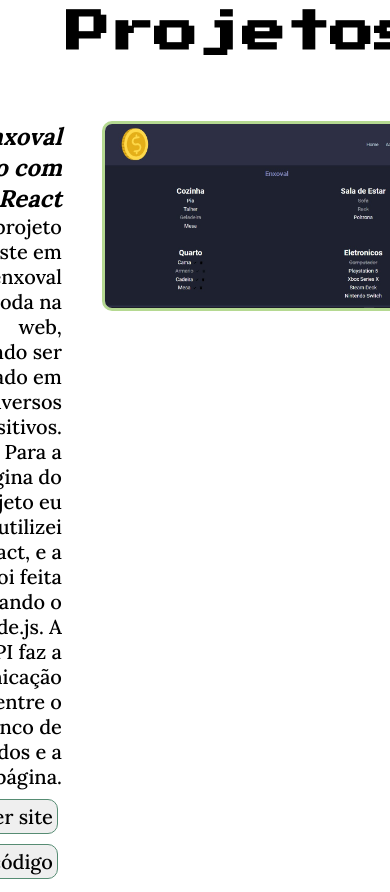
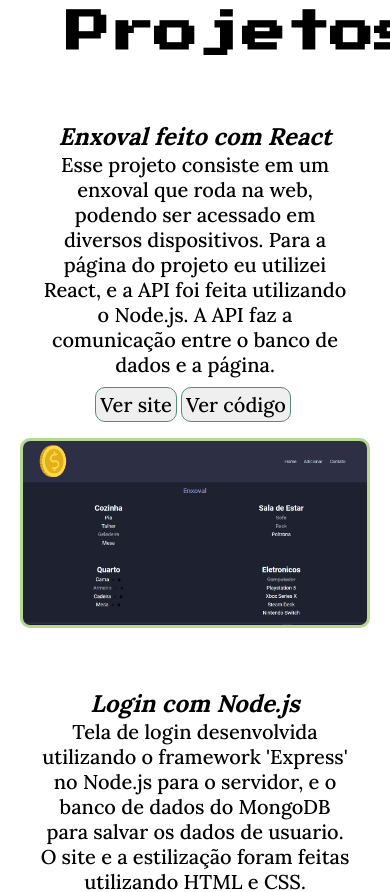
Before and after one commit to nicolaskleinaraujo/portfolio-react, a React (Vite) app in the folder frontend/: page / in a window 390 px wide. Shown: the part 2780-3672 px from the top of the page. Built offline with nearby package versions, Linux system fonts and the light colour scheme.

Commit message:
finalized media query for projects component

```diff
--- a/frontend/src/components/Projects/Projects.module.css
+++ b/frontend/src/components/Projects/Projects.module.css
@@ -40,3 +40,19 @@
     border: 3px solid #B5D991;
     border-radius: 10px;
 }
+
+@media screen and (max-width: 767px) {
+    .container {
+        flex-direction: column;
+        align-items: center;
+    }
+
+    .text {
+        text-align: center;
+        margin: 0 2em;
+    }
+
+    .img {
+        margin-top: 0.8em;
+    }
+}
```
